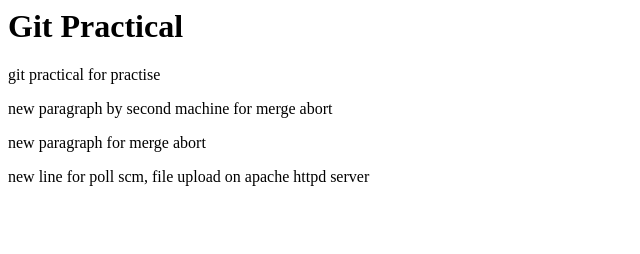
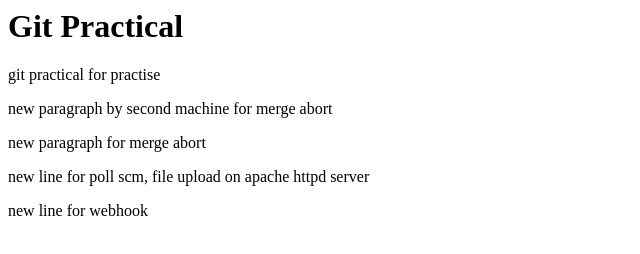
Before and after one commit to Bhushi-u/git-, a plain HTML site: page index.html in a window 1280 px wide. Shown: the whole page, without its empty margins (0-640 px from the left). Drawn offline with Linux system fonts and the light colour scheme.

Commit message:
Update index.html
line update for webhook

```diff
--- a/index.html
+++ b/index.html
@@ -4,4 +4,5 @@
 	<p> new paragraph by second machine for merge abort</p>
 	<p> new paragraph for merge abort </p>
 	<p> new line for poll scm, file upload on apache httpd server </p>
+	<p> new line for webhook </p>
 </html>
```
